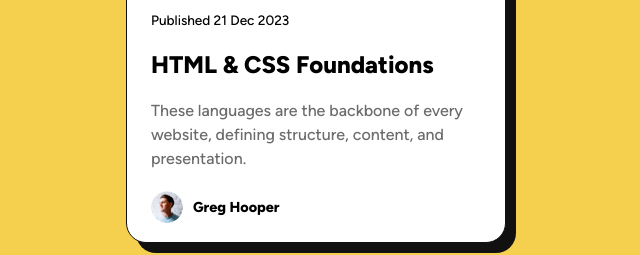
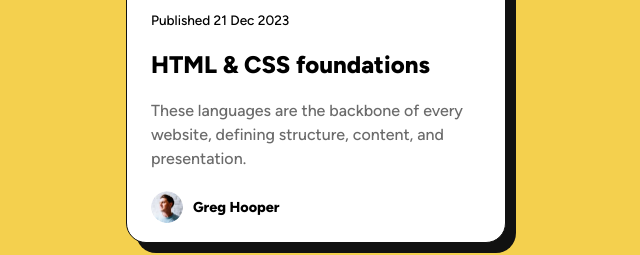
Before and after one commit to Pavithra-Christy/Blog-Preview-Card, a plain HTML site: page index.html in a window 1280 px wide. Shown: the part 417-672 px from the top of the page, 324-964 px from the left. Drawn offline with Linux system fonts and the light colour scheme.

Commit message:
Update index.html

```diff
--- a/index.html
+++ b/index.html
@@ -12,7 +12,7 @@
             <section class="content">
                 <span class="category">Learning</span>
                 <p class="date">Published 21 Dec 2023</p>
-                <h1 class="title">HTML & CSS Foundations</h1>
+                <h1 class="title">HTML & CSS foundations</h1>
                 <p class="description">These languages are the backbone of every website, defining structure, content, and presentation.</p>
             </section>
             <footer class="author">
```
